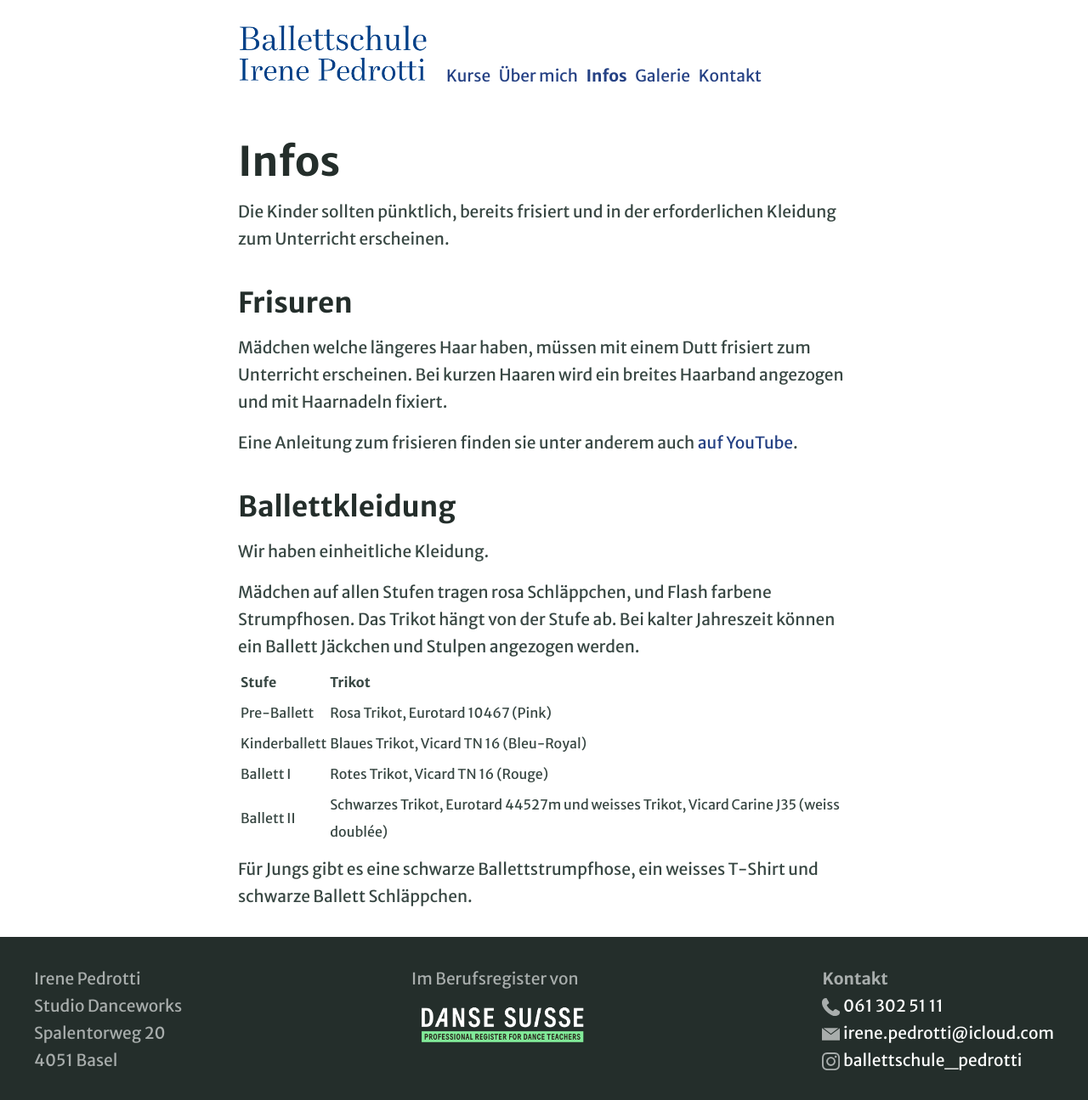
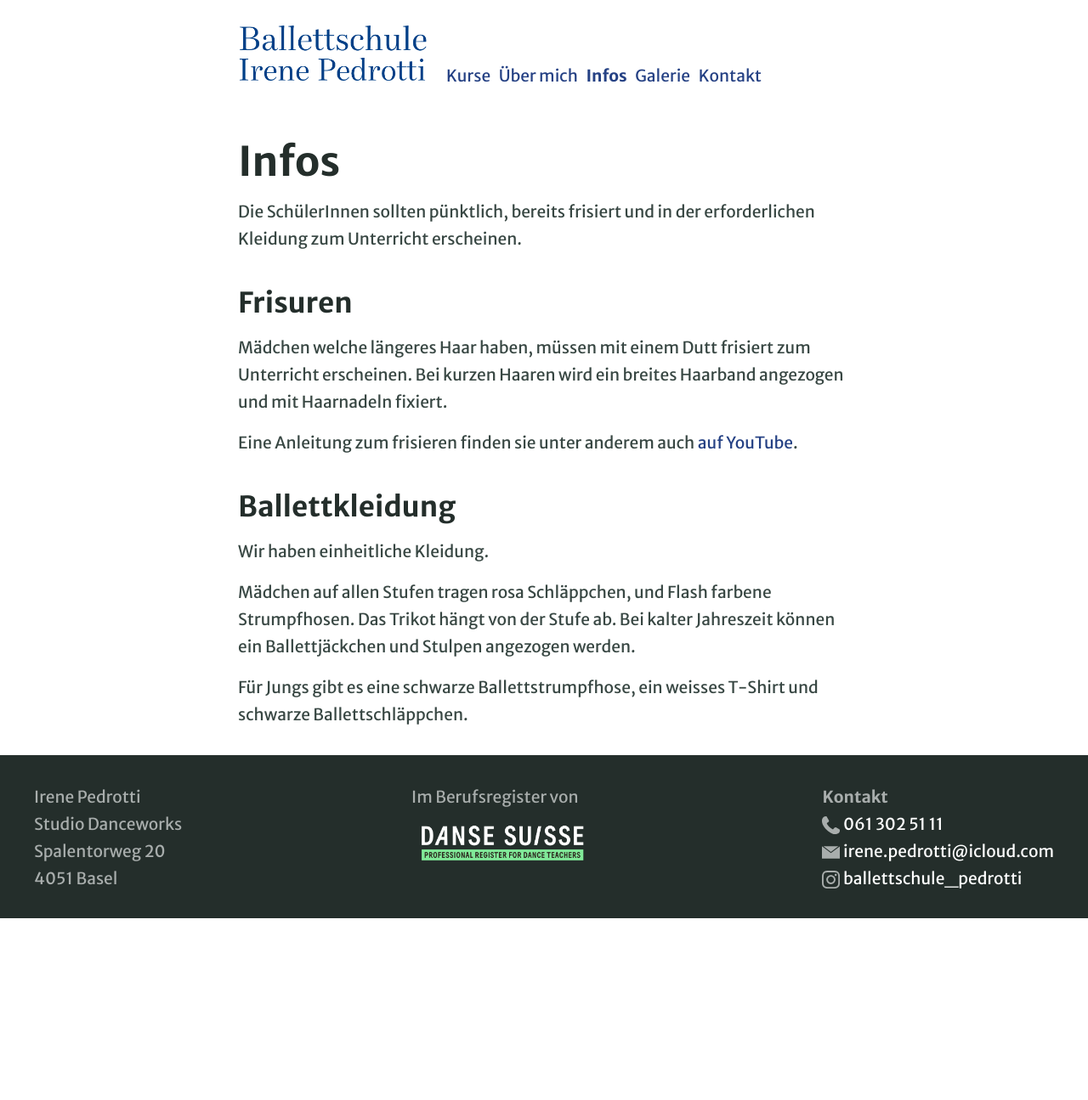
Before and after one commit to irenepedrotti/irenepedrotti.github.io, a Jekyll site: the page built from pages/infos.md, in a window 1280 px wide. Shown: the whole page at 85% size. Built offline with Jekyll 4.4.1, drawn with Linux system fonts in a browser that asks for light colours; after the commit the page ends 1081 px from its top, so only the background shows below that.

Commit message:
Remove trikot information

```diff
--- a/pages/infos.md
+++ b/pages/infos.md
@@ -5,7 +5,7 @@ permalink: /infos/
 navbar_order: 3
 ---
 
-Die Kinder sollten pünktlich, bereits frisiert und in der erforderlichen Kleidung zum Unterricht erscheinen.
+Die SchülerInnen sollten pünktlich, bereits frisiert und in der erforderlichen Kleidung zum Unterricht erscheinen.
 
 ### Frisuren
 
@@ -18,13 +18,6 @@ Eine Anleitung zum frisieren finden sie unter anderem auch [auf YouTube](https:/
 Wir haben einheitliche Kleidung.
 
 Mädchen auf allen Stufen tragen rosa Schläppchen, und Flash farbene Strumpfhosen. Das Trikot hängt von der Stufe ab.
-Bei kalter Jahreszeit können ein Ballett Jäckchen und Stulpen angezogen werden.
+Bei kalter Jahreszeit können ein Ballettjäckchen und Stulpen angezogen werden.
 
-| Stufe         |   Trikot                      |
-| :------------ | :---------------------------- |
-| Pre-Ballett   | Rosa Trikot, Eurotard 10467 (Pink)  |
-| Kinderballett | Blaues Trikot, Vicard TN 16 (Bleu-Royal)        |
-| Ballett I     | Rotes Trikot, Vicard TN 16 (Rouge)|
-| Ballett II    | Schwarzes Trikot, Eurotard 44527m und  weisses Trikot, Vicard Carine J35 (weiss doublée)  |
-
-Für Jungs gibt es eine schwarze Ballettstrumpfhose, ein weisses T-Shirt und schwarze Ballett Schläppchen.
+Für Jungs gibt es eine schwarze Ballettstrumpfhose, ein weisses T-Shirt und schwarze Ballettschläppchen.
```
